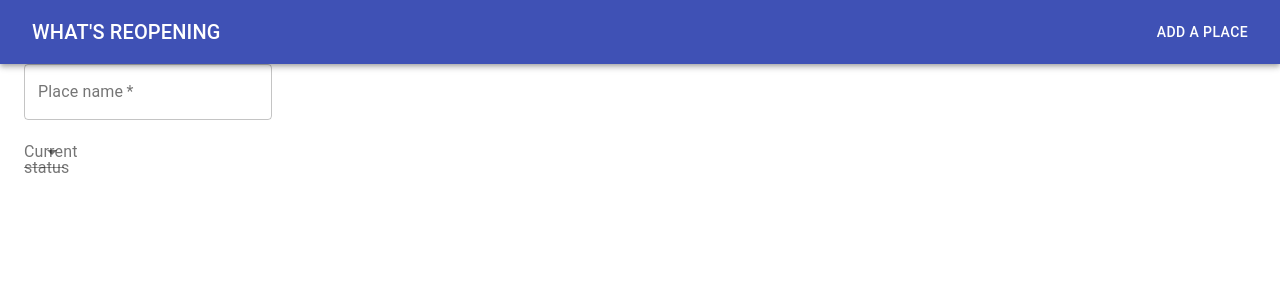
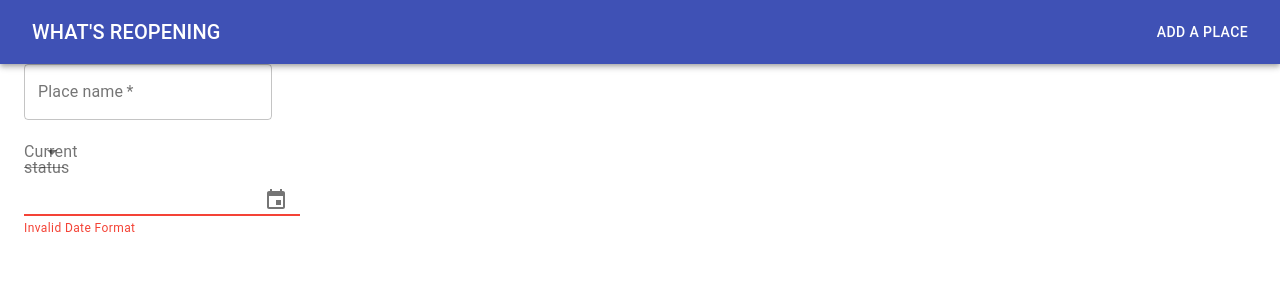
Before and after one commit to kennethlng/whats-reopening-web, a React (Create React App) app: page /add in a window 1280 px wide. Shown: the top 300 px of the page. Built offline with nearby package versions, Linux system fonts and the light colour scheme.

Commit message:
Date picker for opening date

```diff
--- a/package.json
+++ b/package.json
@@ -3,12 +3,15 @@
   "version": "0.1.0",
   "private": true,
   "dependencies": {
+    "@date-io/date-fns": "^1.3.13",
     "@material-ui/core": "^4.10.2",
     "@material-ui/icons": "^4.9.1",
+    "@material-ui/pickers": "^3.2.10",
     "@testing-library/jest-dom": "^4.2.4",
     "@testing-library/react": "^9.5.0",
     "@testing-library/user-event": "^7.2.1",
     "axios": "^0.19.2",
+    "date-fns": "^2.14.0",
     "firebase": "^7.15.1",
     "react": "^16.13.1",
     "react-dom": "^16.13.1",
--- a/src/components/AddPlace/AddPlace.js
+++ b/src/components/AddPlace/AddPlace.js
@@ -3,6 +3,7 @@ import { AddPlaceContext } from './context';
 import { withStyles } from '@material-ui/core/styles';
 import TextField from '@material-ui/core/TextField';
 import StatusSelect from './StatusSelect';
+import OpeningDatePicker from './OpeningDatePicker';
 
 const styles = theme => ({
     root: {
@@ -45,12 +46,14 @@ class AddPlace extends React.Component {
                     affiliateName,
                     affiliateEmail,
                     update: this.update,
-                    updateStatus: (status) => this.setState({ status })
+                    updateStatus: (status) => this.setState({ status }),
+                    updateOpeningDate: (date) => this.setState({ openingDate: date })
                 }}
             >
                 <form className={classes.root} noValidate autoComplete="off">
                     <TextField variant="outlined" label="Place name" required onChange={(e) => this.setState({ name: e.target.value })}/>
                     <StatusSelect/>
+                    <OpeningDatePicker/>
                 </form>
             </AddPlaceContext.Provider>
         )
--- /dev/null
+++ b/src/components/AddPlace/OpeningDatePicker.js
@@ -0,0 +1,25 @@
+import React, { useContext } from 'react';
+import { AddPlaceContext } from './context';
+import DateFnsUtils from '@date-io/date-fns';
+import { MuiPickersUtilsProvider, KeyboardDatePicker } from '@material-ui/pickers';
+
+export default function OpeningDatePicker() {
+    const context = useContext(AddPlaceContext);
+    const handleChange = (date) => context.updateOpeningDate(date);
+
+    return (
+        <MuiPickersUtilsProvider utils={DateFnsUtils}>
+            <KeyboardDatePicker
+                disableToolbar
+                variant="inline"
+                format="MM/dd/yyyy"
+                margin="normal"
+                value={context.openingDate}
+                onChange={handleChange}
+                KeyboardButtonProps={{
+                    'aria-label': 'change date',
+                }}
+            />
+        </MuiPickersUtilsProvider>
+    )
+}
--- a/src/components/AddPlace/context.js
+++ b/src/components/AddPlace/context.js
@@ -9,7 +9,8 @@ const AddPlaceContext = React.createContext({
     affiliateEmail: '',
     notes: '',
     update: () => null,
-    updateStatus: (status) => null
+    updateStatus: (status) => null,
+    updateOpeningDate: (date) => null
 });
 
 export { AddPlaceContext }
```
Also changed, not shown: 1 other file (tests, documents, lock files or other folders).
